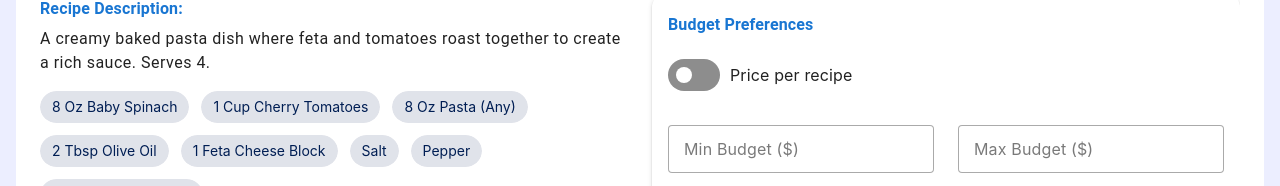
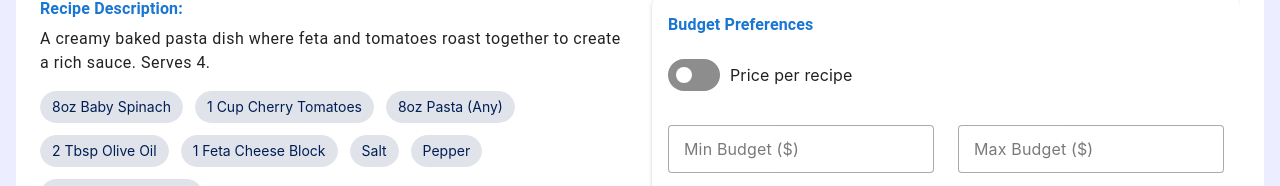
Before and after one commit to FionaRubino/DS440, a Vue app in the folder frontend/DS440W/: page / in a window 1280 px wide. Shown: the part 457-643 px from the top of the page. Built offline with nearby package versions, Linux system fonts and the light colour scheme.

Commit message:
Updated photo and capitalization

```diff
--- a/frontend/DS440W/src/views/LandingView.vue
+++ b/frontend/DS440W/src/views/LandingView.vue
@@ -4,7 +4,7 @@
       <!-- TITLE -->
       <div class="main-title">
           <img
-            src="https://th.bing.com/th/id/OIP.1axdzj_b8TA5WMqnvJKx7gHaFj?w=256&h=192&c=7&r=0&o=7&dpr=1.3&pid=1.7&rm=3"
+            src="https://th.bing.com/th/id/OIP.1axdzj_b8TA5WMqnvJKx7gHaFj?w=256&h=192 &c=7&r=0&o=7&dpr=1.3&pid=1.7&rm=3"
             alt="PSU Logo"
             class="psu-logo"
           />
@@ -387,7 +387,7 @@ const recipes = [
     name: "Baked Feta Pasta",
     id: 1,
     image: "https://helloyummy.co/wp-content/uploads/2021/02/baked-feta-pasta-recipe12.jpg",
-    ingredients: ["8 Oz Baby Spinach", "1 Cup Cherry Tomatoes", "8 Oz Pasta (Any)", "2 Tbsp Olive Oil", "1 Feta Cheese Block", "Salt",  "Pepper",  "1 Tbsp Minced Garlic"],
+    ingredients: ["8oz Baby Spinach", "1 Cup Cherry Tomatoes", "8oz Pasta (Any)", "2 Tbsp Olive Oil", "1 Feta Cheese Block", "Salt",  "Pepper",  "1 Tbsp Minced Garlic"],
     ingredientBlurb: "A creamy baked pasta dish where feta and tomatoes roast together to create a rich sauce. Serves 4.",
     nutrition: {calories: "382", protein: 7.5, carbs: 46.47, fat: 9.9, sodium: 318.11 },
     instructions: [
@@ -428,7 +428,7 @@ const recipes = [
     name: "Quesadilla",
     id: 3,
     image: "https://www.perdue.com/sites/default/files/styles/recipe_hero_banner/public/quesadilla%20final.jpg?h=ddb1ad0c&itok=qDH1y9Je",
-    ingredients: ["8 Large Tortillas", "Tbsp Butter", "2 Chicken Breasts", "1 can Black Beans", "1 cup Shredded Cheese", "Salt", "Pepper", "1 Tbsp Olive Oil"],
+    ingredients: ["8 Large Tortillas", "1 Tbsp Butter", "2 Chicken Breasts", "1 Can Black Beans", "1 Cup Shredded Cheese", "Salt", "Pepper", "1 Tbsp Olive Oil"],
     ingredientBlurb: "A quick, protein-packed meal with chicken, black beans, and melted cheese in a crispy tortilla.",
     nutrition: {calories: "352", protein: 7.5, carbs: 46.47, fat: 9.9, sodium: 318.11 },
     instructions: [
@@ -461,7 +461,7 @@ const recipes = [
     name: "Taco Soup",
     id: 4,
     image: "https://farmerowned.com/images/featuredRecipesImages/featuredRecipes1532973470.jpg",
-    ingredients: ["1lb Ground Beef", "1 Yellow Onion", "1 can Diced Tomatoes", "1 Packet Taco Teasoning", "1 can Kidney Beans", "1 can Sweet Corn", "Salt", "Pepper", "1.5 cup Shredded cheese", "1 bag Fritos", "8oz Sour Cream"],
+    ingredients: ["1lb Ground Beef", "1 Yellow Onion", "1 Can Diced Tomatoes", "1 Packet Taco Teasoning", "1 Can Kidney Beans", "1 Can Sweet Corn", "Salt", "Pepper", "1.5 Cup Shredded cheese", "1 Bag Fritos", "8oz Sour Cream"],
     ingredientBlurb: "A warm, hearty soup inspired by classic taco flavors, combining seasoned meat, beans, tomatoes, and spices into a comforting one-pot meal.",
     nutrition: {calories: "352", protein: 7.5, carbs: 46.47, fat: 9.9, sodium: 318.11 },
     instructions: [
@@ -494,7 +494,7 @@ const recipes = [
     name: "Pancakes",
     id: 5,
     image: "https://www.whitneyerd.com/wp-content/uploads/2015/01/healthy-whole-wheat-pancakes-recipe.jpg",
-    ingredients: ["2 cups Whole Wheat Flour", "2 Tbsp White Sugar", "2 tsp Baking Powder", "1/2 tsp Baking Soda", "1/2 tsp Salt", "2.25 cup Buttermilk", "2 Eggs", "4 Tbsp Vegetable Oil"],
+    ingredients: ["2 Cups Whole Wheat Flour", "2 Tbsp White Sugar", "2 Tsp Baking Powder", "1/2 Tsp Baking Soda", "1/2 Tsp Salt", "2.25 Cup Buttermilk", "2 Eggs", "4 Tbsp Vegetable Oil"],
     ingredientBlurb: "A simple batter of flour, eggs, and milk cooked on a hot griddle into soft, golden pancakes with lightly crisp edges.",
     nutrition: {calories: "352", protein: 7.5, carbs: 46.47, fat: 9.9, sodium: 318.11 },
     instructions: [
@@ -521,7 +521,7 @@ const recipes = [
     name: "Chicken Caesar Salad",
     id: 6,
     image: "https://www.hauteandhealthyliving.com/wp-content/uploads/2024/02/healthy-chicken-caesar-salad-12-1.jpg",
-    ingredients: ["3 cups Romaine Lettuce", "1/2 lb Chicken Breasts", "1/4 cup Shredded Parmesean Cheese", "Croutons", "2 Tbsp Caesar Salad Dressing"],
+    ingredients: ["3 Cups Romaine Lettuce", "1/2 lb Chicken Breasts", "1/4 Cup Shredded Parmesean Cheese", "Croutons", "2 Tbsp Caesar Salad Dressing"],
     ingredientBlurb: "Crisp romaine tossed with Caesar dressing, topped with grilled chicken, croutons, and parmesan.",
     nutrition: {calories: "352", protein: 7.5, carbs: 46.47, fat: 9.9, sodium: 318.11 },
     instructions: [
@@ -550,8 +550,8 @@ const recipes = [
     name: "Unstuffed Peppers",
     id: 7,
     image: "https://www.budgetbytes.com/wp-content/uploads/2014/08/Unstuffed-Bell-Peppers-bowl.jpg",
-    ingredients: ["3 Bell Peppers", "1 White Onion", "1 can Crushed Tomatoes", "1 Tbsp Olive Oil", "1 lb Ground Beef", "2 cups Beef Broth",
-      "1 cup White Rice", "1 tsp Paprika", "Salt", "1 Tbsp Minced Garlic", "1 tsp Oregano", "1 tsp Red Pepper Flakes"],
+    ingredients: ["3 Bell Peppers", "1 White Onion", "1 Can Crushed Tomatoes", "1 Tbsp Olive Oil", "1 lb Ground Beef", "2 Cups Beef Broth",
+      "1 Cup White Rice", "1 Tsp Paprika", "Salt", "1 Tbsp Minced Garlic", "1 Tsp Oregano", "1 Tsp Red Pepper Flakes"],
     ingredientBlurb: "A hearty mix of ground beef, peppers, and rice simmered in a savory tomato sauce.",
     nutrition: {calories: "352", protein: 7.5, carbs: 46.47, fat: 9.9, sodium: 318.11 },
     instructions: [
@@ -587,8 +587,8 @@ const recipes = [
    {
     name: "Meatloaf",
     id: 8,
-    image: "https://food.fnr.sndimg.com/content/dam/images/food/fullset/2018/4/2/3/LS-Library_Classic-Meatloaf_s4x3.jpg.rend.hgtvcom.616.462.suffix/1522739893995.webp",
-    ingredients: ["1lb Ground Beef", "1/2 White Onion", "1 cup Italian Bread Crumbs", "1 Egg", "1/4 cup 2% Milk", "Salt", "Pepper", "1 Tbsp olive oil"],
+    image: "https://www.garlicandzest.com/wp-content/uploads/2024/04/Brown-Sugar-glazed-meatloaf-14.jpg",
+    ingredients: ["1lb Ground Beef", "1/2 White Onion", "1 Cup Italian Bread Crumbs", "1 Egg", "1/4 Cup 2% Milk", "Salt", "Pepper", "1 Tbsp olive oil"],
     ingredientBlurb: "Seasoned ground beef, herbs, and breadcrumbs baked until juicy and tender with a savory, browned crust.",
     nutrition: {calories: "352", protein: 7.5, carbs: 46.47, fat: 9.9, sodium: 318.11 },
     instructions: [
@@ -615,7 +615,7 @@ const recipes = [
     name: "Beef & Avocado Burrito",
     id: 9,
     image: "https://www.chowhound.com/img/gallery/ultimate-breakfast-burrito-recipe/intro-1709578226.jpg",
-    ingredients: ["1/2 lb Ground Beef", "1 cup White Rice", "2 Avocados", "1 cup Shredded Mexican Style Cheese", "2 Eggs", "4 Tortillas", "2 Tbsp Olive Oil"],
+    ingredients: ["1/2 lb Ground Beef", "1 Cup White Rice", "2 Avocados", "1 Cup Shredded Mexican Style Cheese", "2 Eggs", "4 Tortillas", "2 Tbsp Olive Oil"],
     ingredientBlurb: "A warm flour tortilla filled with seasoned beef, scrambled egg, and sliced avocado for a rich, savory burrito.",
     nutrition: {calories: "352", protein: 7.5, carbs: 46.47, fat: 9.9, sodium: 318.11 },
     instructions: [
@@ -645,8 +645,8 @@ const recipes = [
     name: "Veggie Sandwich",
     id: 10,
     image: "https://iheartvegetables.com/wp-content/uploads/2022/10/Mediterranean-Veggie-Sandwich-3-of-5.jpg",
-    ingredients: ["2 slices Sourdough Bread", "1 Slice of Cheese", "1 tsp Mayonaisse", "1 tsp Dijon Mustard", "1/2 Avocado",
-      "3 Leaves Romaine Lettuce", "2 Slices of Tomato", "1/2 Cucumber", "1/4 Red Onion", "1/4 cup Sprouts", "Salt", "Pepper"],
+    ingredients: ["2 slices Sourdough Bread", "1 Slice of Cheese", "1 Tsp Mayonaisse", "1 Tsp Dijon Mustard", "1/2 Avocado",
+      "3 Leaves Romaine Lettuce", "2 Slices of Tomato", "1/2 Cucumber", "1/4 Red Onion", "1/4 Cup Sprouts", "Salt", "Pepper"],
     ingredientBlurb: "Toasted sourdough spread with creamy and tangy condiments, layered with avocado and a mix of fresh, crisp vegetables.",
     nutrition: {calories: "352", protein: 7.5, carbs: 46.47, fat: 9.9, sodium: 318.11 },
     instructions: [
```
